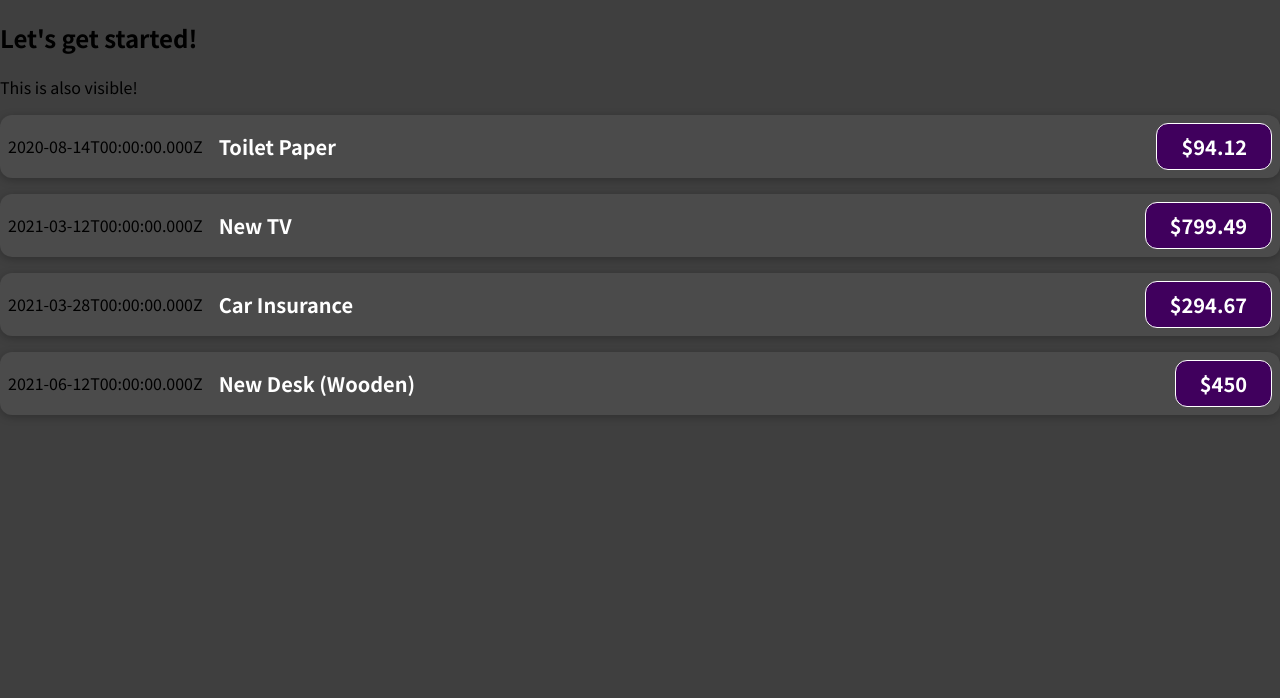
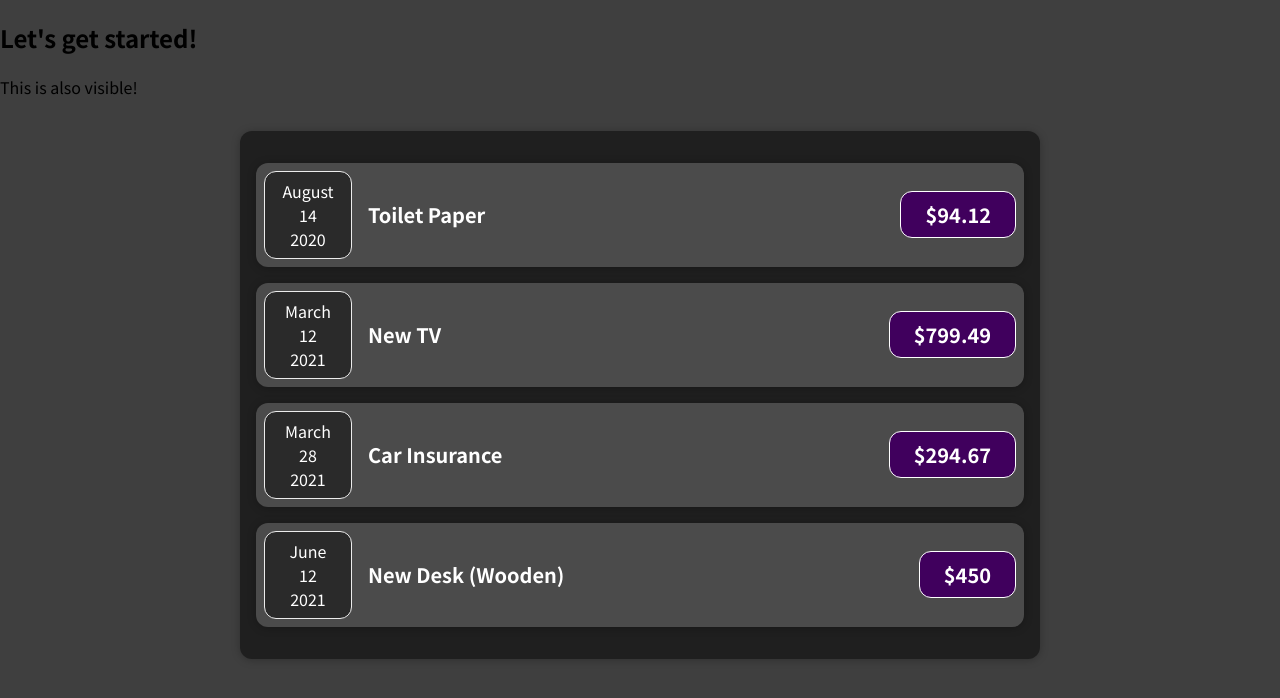
Before and after one commit to khadija-zekraoui/react-training-the-complete-guide, a JavaScript app in the folder 01-starting-setup/: page / in a window 1280 px wide. Shown: the top 698 px of the page. Built offline with nearby package versions, Linux system fonts and the light colour scheme.

Commit message:
training-app: The Concept of Composition(children props)

```diff
--- a/01-starting-setup/src/App.js
+++ b/01-starting-setup/src/App.js
@@ -1,4 +1,4 @@
-import ExpenseItem from "./components/ExpenseItem";
+import Expenses from "./components/Expenses";
 
 function App() {
   const expenses = [
@@ -26,26 +26,7 @@ function App() {
     <div>
       <h2>Let's get started!</h2>
       <p>This is also visible!</p>
-      <ExpenseItem
-        title={expenses[0].title}
-        amount={expenses[0].amount}
-        date={expenses[0].date}
-      ></ExpenseItem>
-      <ExpenseItem
-        title={expenses[1].title}
-        amount={expenses[1].amount}
-        date={expenses[1].date}
-      ></ExpenseItem>
-      <ExpenseItem
-        title={expenses[2].title}
-        amount={expenses[2].amount}
-        date={expenses[2].date}
-      ></ExpenseItem>
-      <ExpenseItem
-        title={expenses[3].title}
-        amount={expenses[3].amount}
-        date={expenses[3].date}
-      ></ExpenseItem>
+      <Expenses items={expenses}/>
     </div>
   );
 }
--- /dev/null
+++ b/01-starting-setup/src/components/Card.css
@@ -0,0 +1,4 @@
+.card {
+  border-radius: 12px;
+  box-shadow: 0 1px 8px rgba(0, 0, 0, 0.25);
+}
--- /dev/null
+++ b/01-starting-setup/src/components/Card.js
@@ -0,0 +1,9 @@
+import "./Card.css";
+
+function Card(props) {
+  const classes = "card " + props.className;
+
+  return <div className={classes}>{props.children}</div>;
+}
+
+export default Card;
--- /dev/null
+++ b/01-starting-setup/src/components/ExpenseDate.css
@@ -0,0 +1,26 @@
+.expense-date {
+  display: flex;
+  flex-direction: column;
+  width: 5.5rem;
+  height: 5.5rem;
+  border: 1px solid #ececec;
+  background-color: #2a2a2a;
+  color: white;
+  border-radius: 12px;
+  align-items: center;
+  justify-content: center;
+}
+
+.expense-date__month {
+  font-size: 0.75rem;
+  font-weight: bold;
+}
+
+.expense-date__year {
+  font-size: 0.75rem;
+}
+
+.expense-date__day {
+  font-size: 1.5rem;
+  font-weight: bold;
+}
--- /dev/null
+++ b/01-starting-setup/src/components/ExpenseDate.js
@@ -0,0 +1,17 @@
+import "./ExpenseDate.css";
+
+function ExpenseDate(props) {
+  const month = props.date.toLocaleString("en-Us", { month: "long" });
+  const day = props.date.toLocaleString("en-Us", { day: "2-digit" });
+  const year = props.date.getFullYear();
+
+  return (
+    <div className="expense-date">
+      <div className="expense-date-month">{month}</div>
+      <div className="expense-date-day">{day}</div>
+      <div className="expense-date-year">{year}</div>
+    </div>
+  );
+}
+
+export default ExpenseDate;
--- a/01-starting-setup/src/components/ExpenseItem.css
+++ b/01-starting-setup/src/components/ExpenseItem.css
@@ -2,10 +2,8 @@
   display: flex;
   justify-content: space-between;
   align-items: center;
-  box-shadow: 0 2px 8px rgba(0, 0, 0, 0.25);
   padding: 0.5rem;
   margin: 1rem 0;
-  border-radius: 12px;
   background-color: #4b4b4b;
 }
 
--- a/01-starting-setup/src/components/ExpenseItem.js
+++ b/01-starting-setup/src/components/ExpenseItem.js
@@ -1,15 +1,18 @@
 import "./ExpenseItem.css";
+import ExpenseDate from "./ExpenseDate";
+import Card from "./Card"
 
 function ExpenseItem(props) {
   return (
     // one DIV is allowed
-    <div className="expense-item">
-      <div>{props.date.toISOString()}</div>
+    <Card className="expense-item">
+      {/* self closing element because it doesn't have content */}
+      <ExpenseDate date={props.date}/>
       <div className="expense-item__description">
         <h2>{props.title}</h2>
         <div className="expense-item__price">${props.amount}</div>
       </div>
-    </div>
+    </Card>
   );
 }
 
--- /dev/null
+++ b/01-starting-setup/src/components/Expenses.css
@@ -0,0 +1,7 @@
+.expenses {
+  padding: 1rem;
+  background-color: rgb(31, 31, 31);
+  margin: 2rem auto;
+  width: 50rem;
+  max-width: 95%;
+}
--- /dev/null
+++ b/01-starting-setup/src/components/Expenses.js
@@ -0,0 +1,32 @@
+import ExpenseItem from "./ExpenseItem";
+import './Expenses.css'
+import Card from './Card'
+
+function Expenses(props) {
+  return (
+    <Card className="expenses">
+      <ExpenseItem
+        title={props.items[0].title}
+        amount={props.items[0].amount}
+        date={props.items[0].date}
+      ></ExpenseItem>
+      <ExpenseItem
+        title={props.items[1].title}
+        amount={props.items[1].amount}
+        date={props.items[1].date}
+      ></ExpenseItem>
+      <ExpenseItem
+        title={props.items[2].title}
+        amount={props.items[2].amount}
+        date={props.items[2].date}
+      ></ExpenseItem>
+      <ExpenseItem
+        title={props.items[3].title}
+        amount={props.items[3].amount}
+        date={props.items[3].date}
+      ></ExpenseItem>
+    </Card>
+  );
+}
+
+export default Expenses;
```
